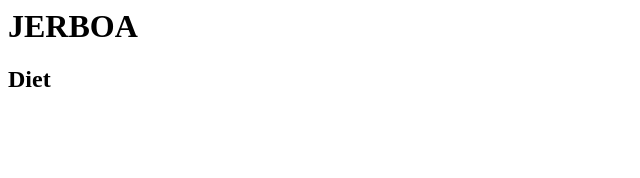
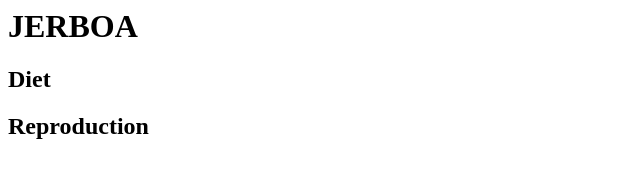
Before and after one commit to michaeladahlin/Jerboa, a plain HTML site: page index.html in a window 1280 px wide. Shown: the whole page, without its empty margins (0-640 px from the left). Drawn offline with Linux system fonts and the light colour scheme.

Commit message:
Reproduction

```diff
--- a/index.html
+++ b/index.html
@@ -1,2 +1,3 @@
 <h1>JERBOA</h1>
 <h2>Diet</h2>
+<h2>Reproduction</h2>
```
